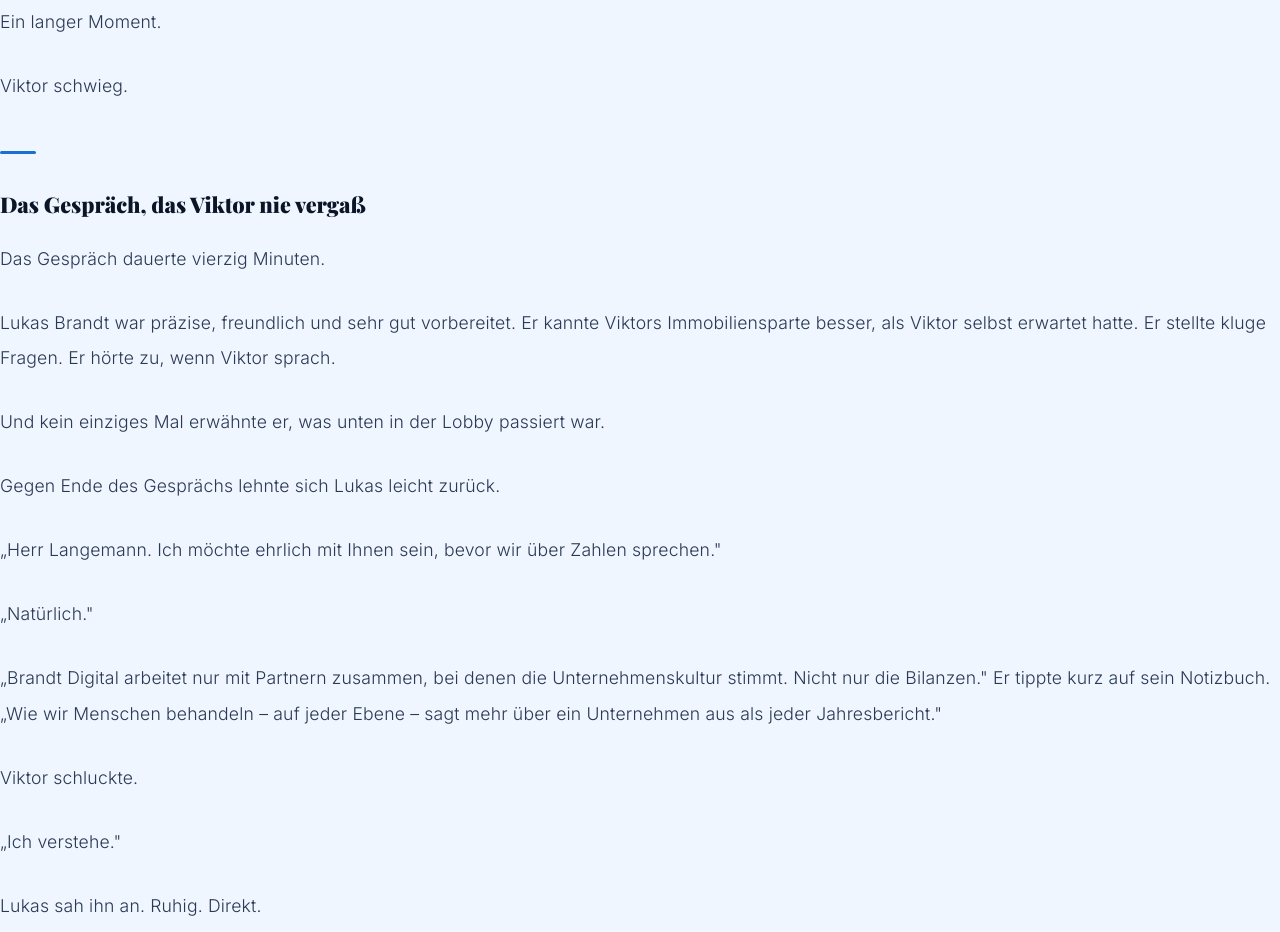
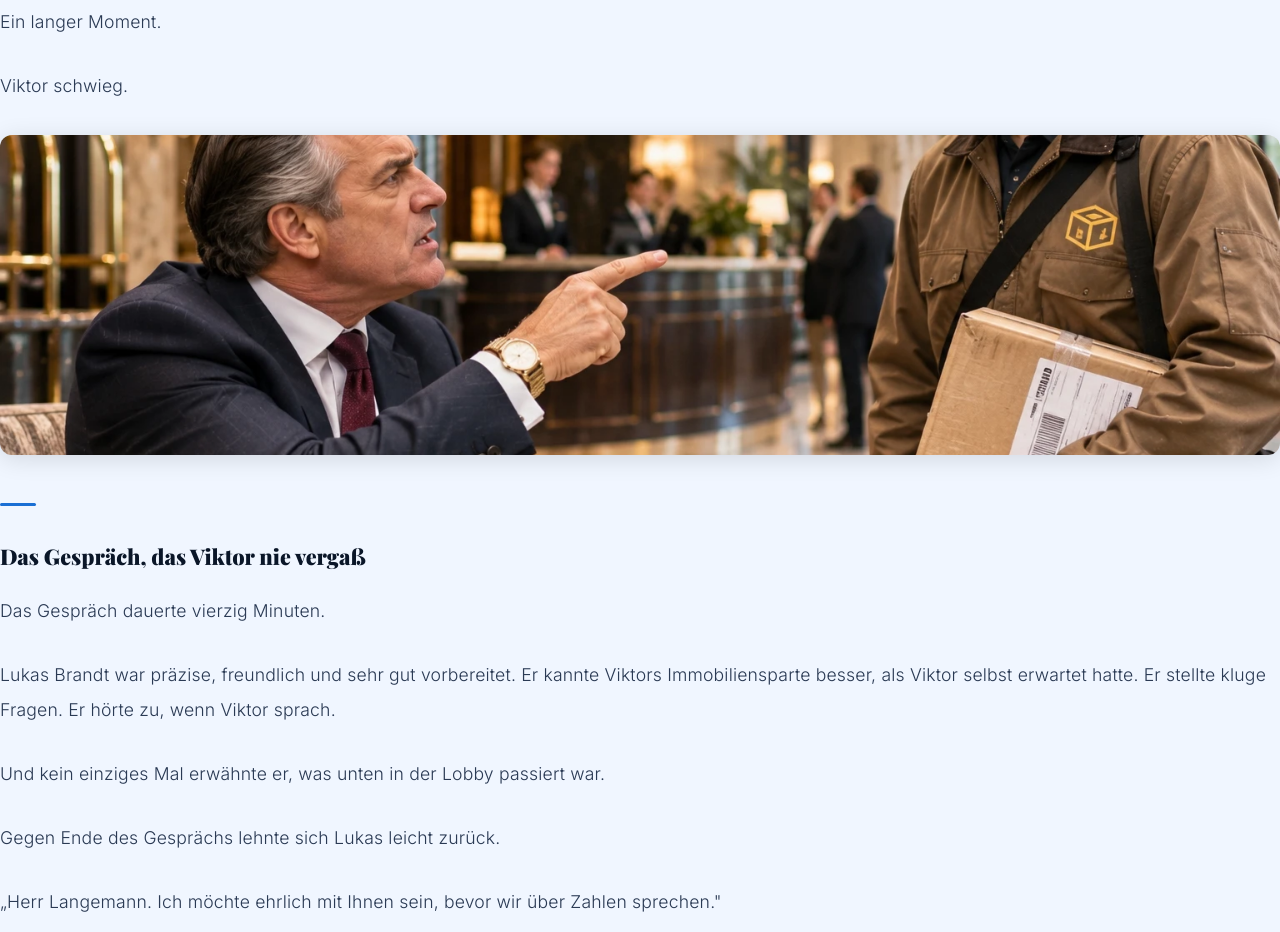
Before and after one commit to moizz9667-ctrl/herzwelt, an Eleventy site: page src/geschichten/geld-kauft-keinen-charakter.njk in a window 1280 px wide. Shown: the part 5600-6532 px from the top of the page. Built offline with nearby package versions, Linux system fonts and the light colour scheme; Eleventy itself is replaced by a stand-in of ours; files that its build step writes are made by us from their sources; a web font is replaced by a local one.

Commit message:
Add paket-inline.webp and restore inline image in story 9
Co-Authored-By: Claude Sonnet 4.6 <noreply@anthropic.com>
Claude-Session: https://claude.ai/code/session_01MMg2A7HECZK3gBEU9VHb7x

```diff
--- a/src/geschichten/geld-kauft-keinen-charakter.njk
+++ b/src/geschichten/geld-kauft-keinen-charakter.njk
@@ -159,6 +159,10 @@ permalink: /geschichten/geld-kauft-keinen-charakter/
 
 <p>Viktor schwieg.</p>
 
+<div class="story-img">
+  <img src="/assets/images/paket-inline.webp" alt="Viktor zeigt auf Lukas in der Hotellobby" loading="lazy">
+</div>
+
 <h2>Das Gespräch, das Viktor nie vergaß</h2>
 
 <p>Das Gespräch dauerte vierzig Minuten.</p>
```
Also changed, not shown: src/assets/images/paket-inline.webp (added).
